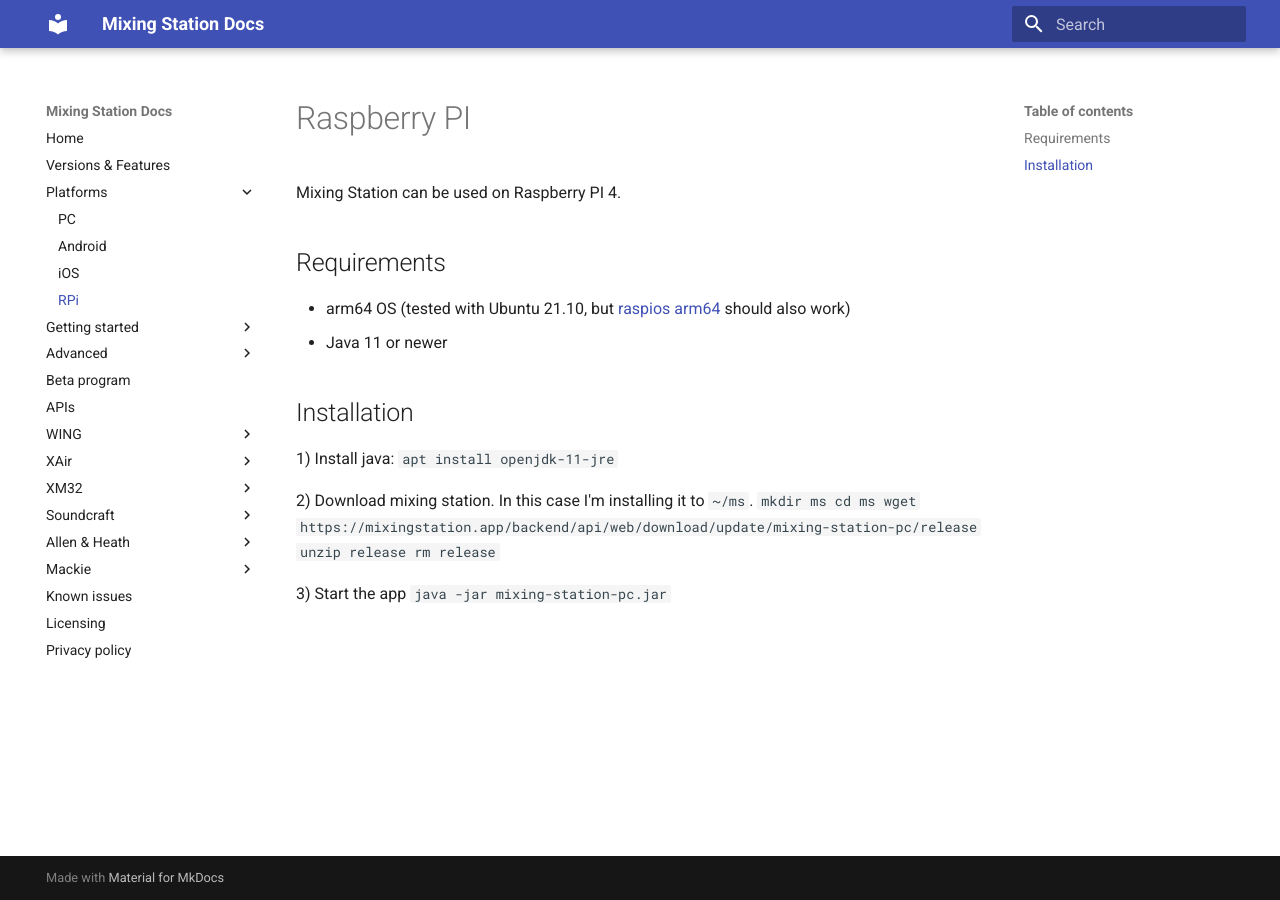
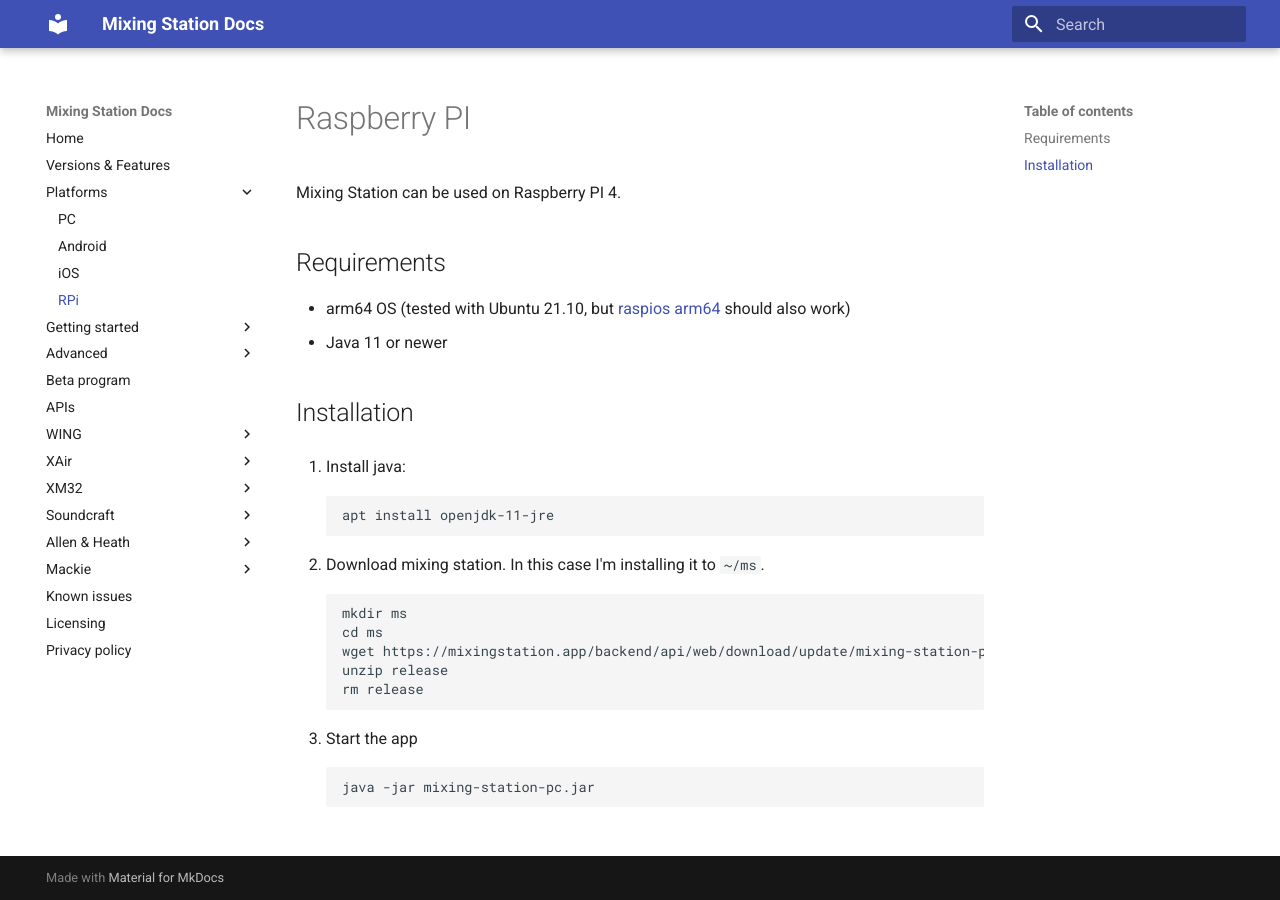
Before and after one commit to davidgiga1993/mixing-station-docs, an MkDocs documentation site: the page built from docs/platforms/rpi.md, in a window 1280 px wide. Built offline with MkDocs 1.6.1 and Material for MkDocs 9.7.7, drawn with Linux system fonts in a browser that asks for light colours.

Commit message:
fix: code indentation in list not working

````diff
--- a/docs/platforms/rpi.md
+++ b/docs/platforms/rpi.md
@@ -7,21 +7,21 @@
 - Java 11 or newer
 
 ## Installation
-1) Install java:
+1. Install java:
 	```
 	apt install openjdk-11-jre
 	```
 
-2) Download mixing station. In this case I'm installing it to `~/ms`.
-	```
-	mkdir ms
-	cd ms
-	wget https://mixingstation.app/backend/api/web/download/update/mixing-station-pc/release
-	unzip release
-	rm release
-	```
+2. Download mixing station. In this case I'm installing it to `~/ms`.
+   ```
+   mkdir ms
+   cd ms
+   wget https://mixingstation.app/backend/api/web/download/update/mixing-station-pc/release
+   unzip release
+   rm release
+   ```
 
-3) Start the app
+3. Start the app
 	```
 	java -jar mixing-station-pc.jar
 	```
--- a/mkdocs.yml
+++ b/mkdocs.yml
@@ -65,3 +65,4 @@
 
 markdown_extensions:
   - attr_list
+  - pymdownx.superfences
--- a/requirements.txt
+++ b/requirements.txt
@@ -1,3 +1,3 @@
-mkdocs>=1.0.4
-mkdocs-material>=3.0.4
-mkdocs-pdf-export-plugin
+mkdocs>=1.2.3
+mkdocs-material>=7.3.6
+pymdown-extensions>=9.0
````
